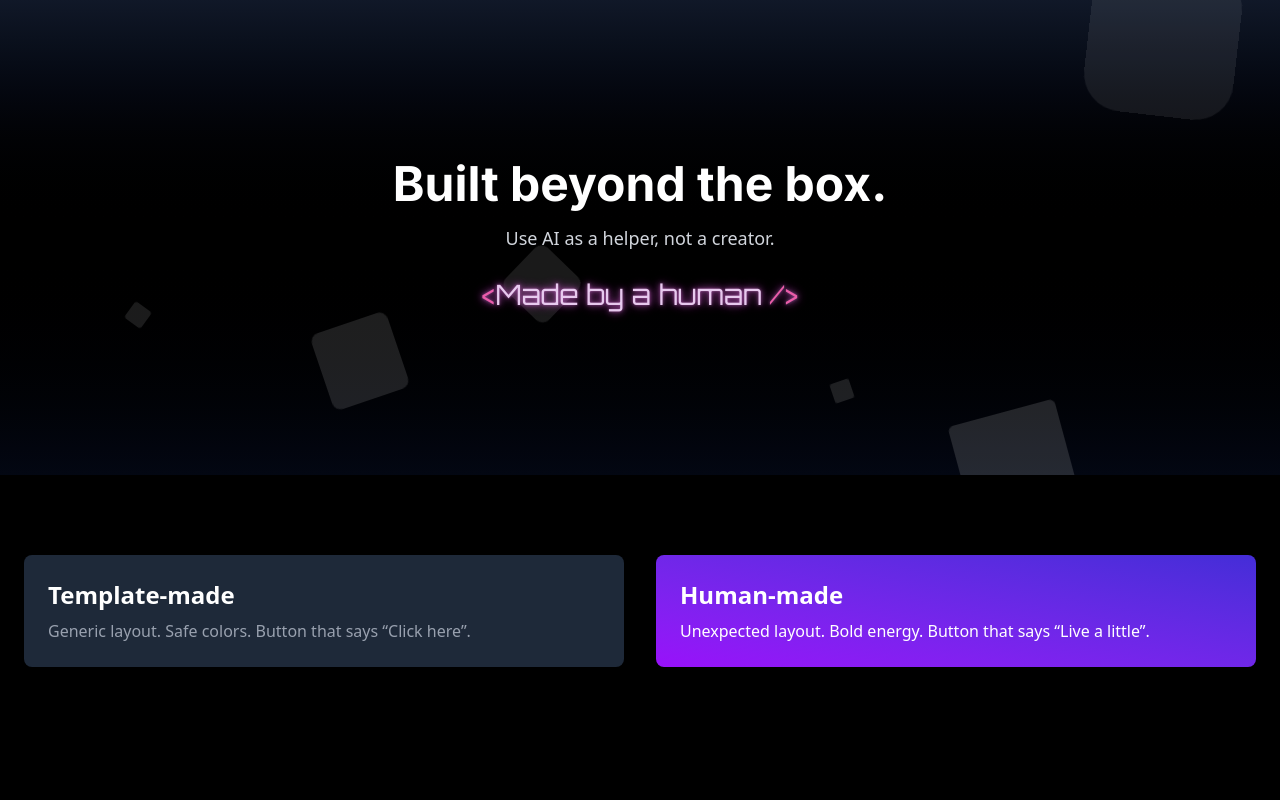
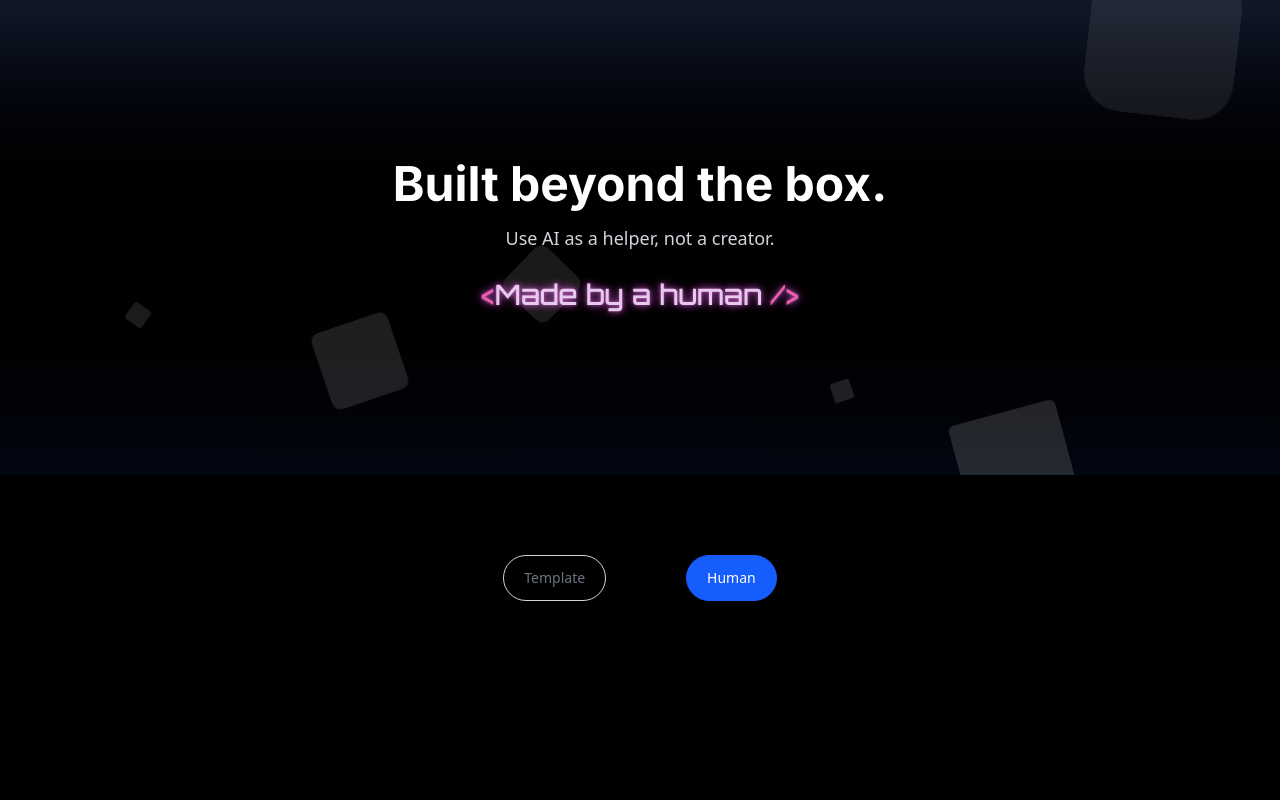
Before and after one commit to sashashreyder/humanmade.fun, a React (Vite) app: page / in a window 1280 px wide. Shown: the top 800 px of the page. Built offline with nearby package versions, Linux system fonts and the light colour scheme.

Commit message:
Btns Human/Template updated/animation added

```diff
--- a/package.json
+++ b/package.json
@@ -12,7 +12,8 @@
   "dependencies": {
     "@tailwindcss/vite": "^4.1.3",
     "react": "^19.0.0",
-    "react-dom": "^19.0.0"
+    "react-dom": "^19.0.0",
+    "tailwind-animate": "^0.2.10"
   },
   "devDependencies": {
     "@eslint/js": "^9.21.0",
--- a/src/components/Comparison.tsx
+++ b/src/components/Comparison.tsx
@@ -1,16 +1,62 @@
+import { useState } from 'react';
+
 const Comparison = () => {
-    return (
-      <section className="grid grid-cols-1 md:grid-cols-2 gap-8 py-20 px-6">
-        <div className="bg-gray-800 p-6 rounded-lg shadow-md">
-          <h2 className="text-2xl font-bold mb-2">Template-made</h2>
-          <p className="text-gray-400">Generic layout. Safe colors. Button that says “Click here”.</p>
-        </div>
-        <div className="bg-gradient-to-tr from-purple-600 to-indigo-700 p-6 rounded-lg shadow-lg hover:scale-105 transition-all">
-          <h2 className="text-2xl font-bold mb-2">Human-made</h2>
-          <p className="text-white">Unexpected layout. Bold energy. Button that says “Live a little”.</p>
-        </div>
-      </section>
-    )
-  }
+  const [isHuman, setIsHuman] = useState(true);
+  const [showParticles, setShowParticles] = useState(false);
 
-  export default Comparison
+  const handleClick = (type: string) => {
+    setIsHuman(type === 'human');
+
+    if (type === 'human') {
+        setShowParticles(false);
+        setTimeout(() => {
+          setShowParticles(true);
+        }, 50);
+        setTimeout(() => setShowParticles(false), 3000);
+      }
+    };
+
+  return (
+    <section className="py-20 px-6 text-white text-center">
+
+      <div className="flex justify-center items-center gap-20 mb-10">
+        <button
+          className={`px-5 py-3 rounded-full text-sm font-medium transition-all duration-300 cursor-pointer ${
+            !isHuman
+              ? 'bg-gray-200 text-gray-800 hover:bg-gray-300'
+              : 'bg-transparent text-gray-500 hover:bg-transparent'
+          } border border-gray-300`}
+          onClick={() => handleClick('template')}
+        >
+          Template
+        </button>
+        <button
+          className={`relative px-5 py-3 rounded-full text-sm font-medium transition-all duration-300 cursor-pointer ${
+            isHuman
+              ? 'bg-blue-600 text-white hover:bg-blue-500 transform hover:scale-115'
+              : 'bg-transparent text-gray-500 hover:bg-transparent'
+          } border border-blue-600`}
+          onClick={() => handleClick('human')}
+        >
+          Human
+
+          {showParticles && (
+            <div className="absolute inset-0 flex justify-center items-center z-10">
+
+              <div className="particle w-6 h-6 bg-indigo-300 rounded-full opacity-75 absolute" style={{ top: '-15px', left: '25px' }}></div>
+              <div className="particle w-6 h-6 bg-teal-400 rounded-full opacity-75 absolute" style={{ top: '20px', left: '-30px' }}></div>
+              <div className="particle w-8 h-8 bg-gray-400 rounded-full opacity-75 absolute" style={{ top: '-25px', left: '-30px' }}></div>
+              <div className="particle w-5 h-5 bg-lime-400 rounded-full opacity-75 absolute" style={{ top: '-40px', left: '50px' }}></div>
+              <div className="particle w-4 h-4 bg-pink-300 rounded-full opacity-75 absolute" style={{ top: '-45px', left: '25px' }}></div>
+              <div className="particle w-6 h-6 bg-sky-400 rounded-full opacity-75 absolute" style={{ top: '35px', left: '70px' }}></div>
+              <div className="particle w-7 h-7 bg-violet-400 rounded-full opacity-75 absolute" style={{ top: '15px', left: '100px' }}></div>
+              <div className="particle w-6 h-6 bg-amber-400 rounded-full opacity-75 absolute" style={{ top: '-20px', left: '80px' }}></div>
+            </div>
+          )}
+        </button>
+      </div>
+    </section>
+  );
+};
+
+export default Comparison;
--- a/src/index.css
+++ b/src/index.css
@@ -1,5 +1,6 @@
-@import url('https://fonts.googleapis.com/css2?family=Orbitron:wght@400&display=swap');
+@import url('https://fonts.googleapis.com/css2?family=Caveat&display=swap');
 @import url('https://fonts.googleapis.com/css2?family=Inter:wght@400;600;700&display=swap');
+@import url('https://fonts.googleapis.com/css2?family=Orbitron:wght@500&display=swap');
 @import "tailwindcss";
 
 
@@ -8,6 +9,10 @@
 }
 .font-inter {
   font-family: 'Inter', sans-serif;
+}
+
+.font-caveat {
+  font-family: 'Caveat', cursive;
 }
 
 /* Animated bg, resource: https://tailwindflex.com/@anonymous/background-animation */
@@ -102,3 +107,24 @@
   75%  { opacity: 1; }
   100% { opacity: 1; }
 }
+
+/* Human Btn Animation */
+
+@keyframes ping {
+  0% {
+    transform: scale(0.5);
+    opacity: 1;
+  }
+  50% {
+    transform: scale(1.5);
+    opacity: 0.5;
+  }
+  100% {
+    transform: scale(2);
+    opacity: 0;
+  }
+}
+
+.particle {
+  animation: ping 1.5s ease-out forwards;
+}
```
Also changed, not shown: 1 other file (tests, documents, lock files or other folders).
